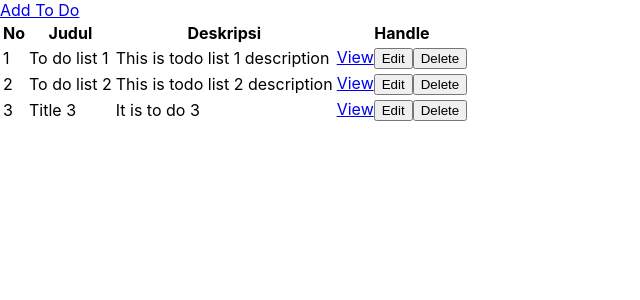
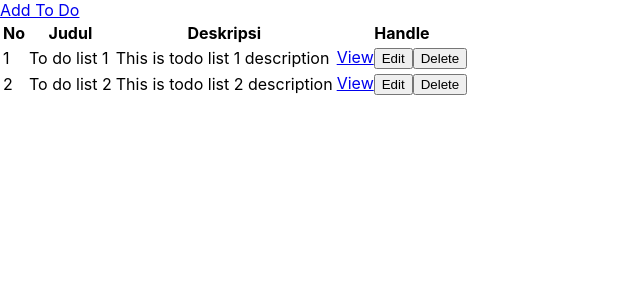
Before and after one commit to JeckyChandra/tugas-akhir-reactJS, a React (Create React App) app: page / in a window 1280 px wide. Shown: the top 300 px of the page, without its empty margins (0-640 px from the left). Built offline with nearby package versions, Linux system fonts and the light colour scheme; data requests are answered from the project's data file.

Commit message:
Delete (DELETE) Bisa menghapus data

```diff
--- a/db.json
+++ b/db.json
@@ -13,11 +13,6 @@
       "description": "This is todo list 2 description",
       "username": "Adityass",
       "email": "adityssa@gmail.com"
-    },
-    {
-      "title": "Title 3",
-      "description": "It is to do 3",
-      "id": 3
     }
   ]
 }
--- a/src/component/pages/Home.jsx
+++ b/src/component/pages/Home.jsx
@@ -1,16 +1,26 @@
 import axios from "axios";
 import React, { useEffect, useState } from "react";
-import { Link } from "react-router-dom";
+import { Link, useNavigate } from "react-router-dom";
 
 function Home() {
   const [data, setData] = useState([]);
+  const navigate = useNavigate();
+
+  const loadData = () => {
+    axios.get("http://localhost:3003/data").then((res) => {
+      setData(res.data);
+    });
+  };
 
   useEffect(() => {
-    axios.get("http://localhost:3003/data").then((res) => {
-      setData(res.data);
-      console.log(data);
-    });
+    loadData()
   }, []);
+
+  function Delete(id) {
+    axios.delete(`http://localhost:3003/data/${id}`).then(
+      loadData()
+    )
+  }
 
   return (
     <div>
@@ -32,7 +42,7 @@ function Home() {
               <td>
                 <Link to={`/view/${db.id}`}>View</Link>
                 <button>Edit</button>
-                <button>Delete</button>
+                <button onClick={()=>Delete(db.id)}>Delete</button>
               </td>
             </tr>
           ))}
```
